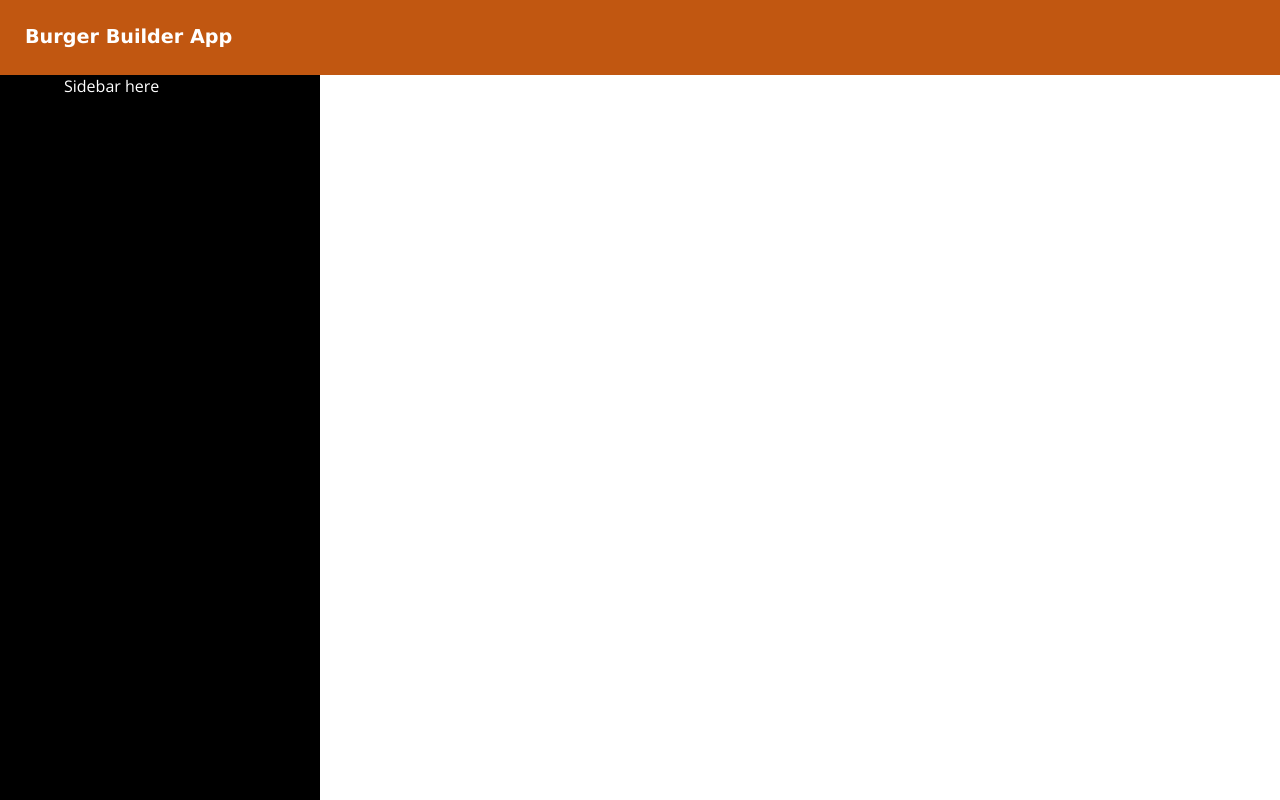
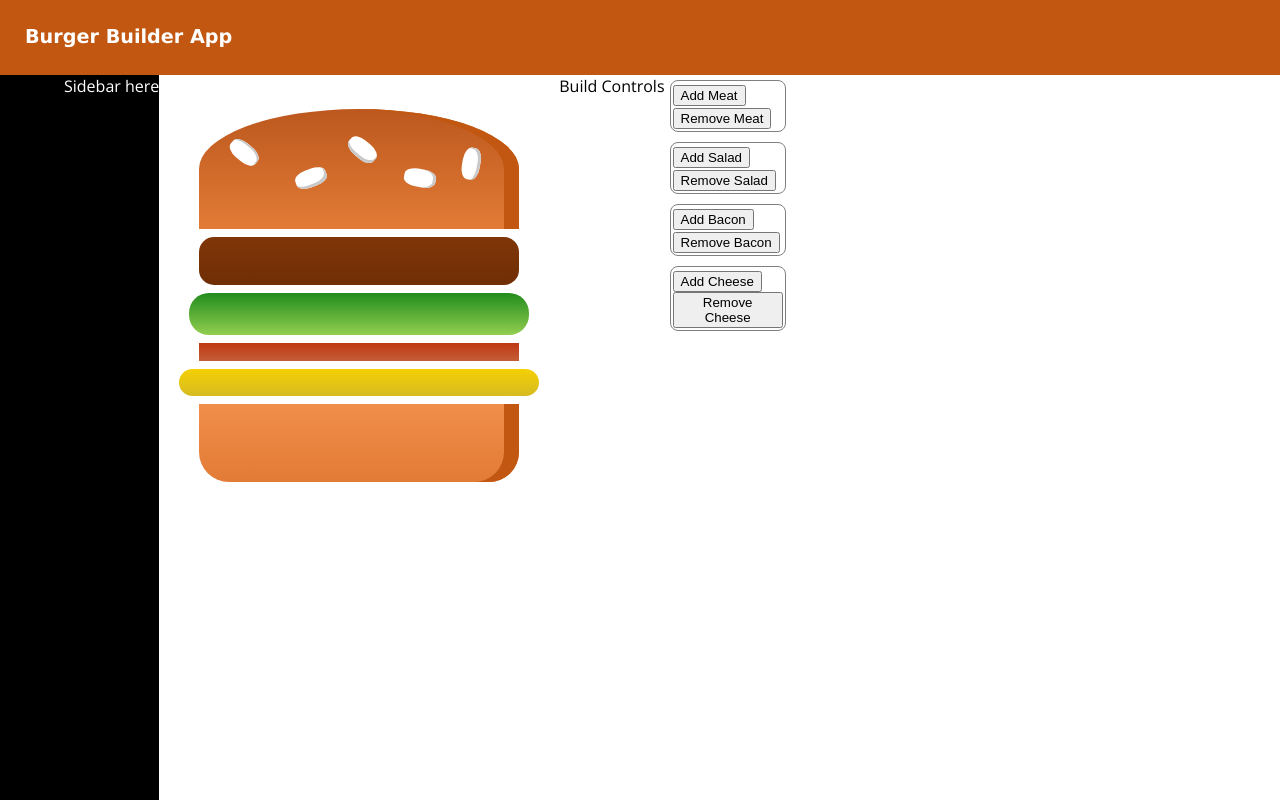
Before and after one commit to JordT/burgerBuilderApp, a React (Create React App) app: page / in a window 1280 px wide. Shown: the top 800 px of the page. Built offline with nearby package versions, Linux system fonts and the light colour scheme.

Commit message:
reorganised webpage structure, WIP

```diff
--- a/src/App.js
+++ b/src/App.js
@@ -1,14 +1,14 @@
 import React from 'react'
 import Layout from './components/Layout/Layout'
-import BurgerBuilder from './containers/BurgerBuilder/BurgerBuilder'
+// import BurgerBuilder from './containers/BurgerBuilder/BurgerBuilder'
 
 class App extends React.Component {
   render () {
     return (
       <div>
-        <Layout>
-          <BurgerBuilder />
-        </Layout>
+        <Layout />
+          {/* <BurgerBuilder /> */}
+        {/* </Layout> */}
       </div>
     )
   }
--- a/src/components/Burger/Burger.js
+++ b/src/components/Burger/Burger.js
@@ -4,7 +4,7 @@ import classes from './Burger.module.css'
 
 const burger = (props) => {
 
-  // TransformedIngredients - needs a fucntion within it.
+  // TransformedIngredients - needs a function within it.
   const render = []
 
   const transformedIngredients = () => {
--- a/src/components/Burger/Burger.module.css
+++ b/src/components/Burger/Burger.module.css
@@ -1,6 +1,6 @@
 .Burger {
     width: 100%;
-    margin: auto;
+    margin-top: 2vw;
     height: 250px;
     overflow: hidden;
     text-align: center;
@@ -18,14 +18,14 @@
 
 @media (min-width: 500px) and (min-height: 401px) {
     .Burger {
-        width: 450px;
+        width: 400px;
         height: 400px;
     }
 }
 
 @media (min-width: 1000px) and (min-height: 700px) {
     .Burger {
-        width: 700px;
+        width: 400px;
         height: 600px
     }
 }
--- a/src/components/Layout/Layout.js
+++ b/src/components/Layout/Layout.js
@@ -4,15 +4,19 @@ import AuxHOC from '../../hoc/AuxHOC'
 import Toolbar from '../Toolbar/Toolbar'
 import Sidebar from '../Sidebar/Sidebar'
 import classes from '../Layout/Layout.module.css'
+import BurgerBuilder from '../../containers/BurgerBuilder/BurgerBuilder'
 
 const layout = (props) => (
   <AuxHOC>
-    <div className={classes.container}>
+    <div className={classes.Container}>
       <Toolbar />
-      <Sidebar className={classes.Sidebar} />
-      <main className={classes.Content}>
-        {props.children}
+      <div className={classes.ConatinerTwo}>
+        <Sidebar className={classes.Sidebar} />
+        <BurgerBuilder className={classes.BurgerContent} />
+        <main className={classes.Content}>
+          {props.children}
       </main>
+      </div>
     </div>
   </AuxHOC>
 )
--- a/src/components/Layout/Layout.module.css
+++ b/src/components/Layout/Layout.module.css
@@ -3,15 +3,6 @@
     text-align: center;
 }
 
-
-.Sidebar {
+.ConatinerTwo{
     display: flex;
-    color:white;
-    background-color: black;
-    max-width: 20vw;
-    max-height: 600px;
 }
-
-.Sidebar:hover {
-    color: white;
-}
--- a/src/components/Sidebar/Sidebar.module.css
+++ b/src/components/Sidebar/Sidebar.module.css
@@ -1,8 +1,7 @@
 .Sidebar {
-    display: flex;
     color: white;
     background-color: black;
-    max-width: 20vw;
+    max-width: 25vw;
     height: 100vw;
     padding-left: 5vw;
 }
--- a/src/containers/BurgerBuilder/BurgerBuilder.js
+++ b/src/containers/BurgerBuilder/BurgerBuilder.js
@@ -13,7 +13,7 @@ function BurgerBuilder () {
     return (
       <AuxHOC>
         <Burger meat={meat} salad={salad} bacon={bacon} cheese={cheese}/>
-        <div>Build Controls</div>
+        <div className={classes.Controls}>Build Controls</div>
         <div className={ classes.Container }>
         {/* trying to get css to organise buttons */}
           <div className={classes.Ingredient }>
--- a/src/containers/BurgerBuilder/BurgerBuilder.module.css
+++ b/src/containers/BurgerBuilder/BurgerBuilder.module.css
@@ -4,8 +4,7 @@
 
 .Container {
     display : flex;
-    justify-content: center;
-    flex-wrap: wrap;
+    flex-direction: column;
 }
 
 .Ingredient {
@@ -16,4 +15,9 @@
     border-radius: 8px;
     max-width: 50%;
     margin: 5px 5px 5px 5px;
+    align-content: flex-start;
 }
+
+.Controls {
+  display: flex;
+}
```
